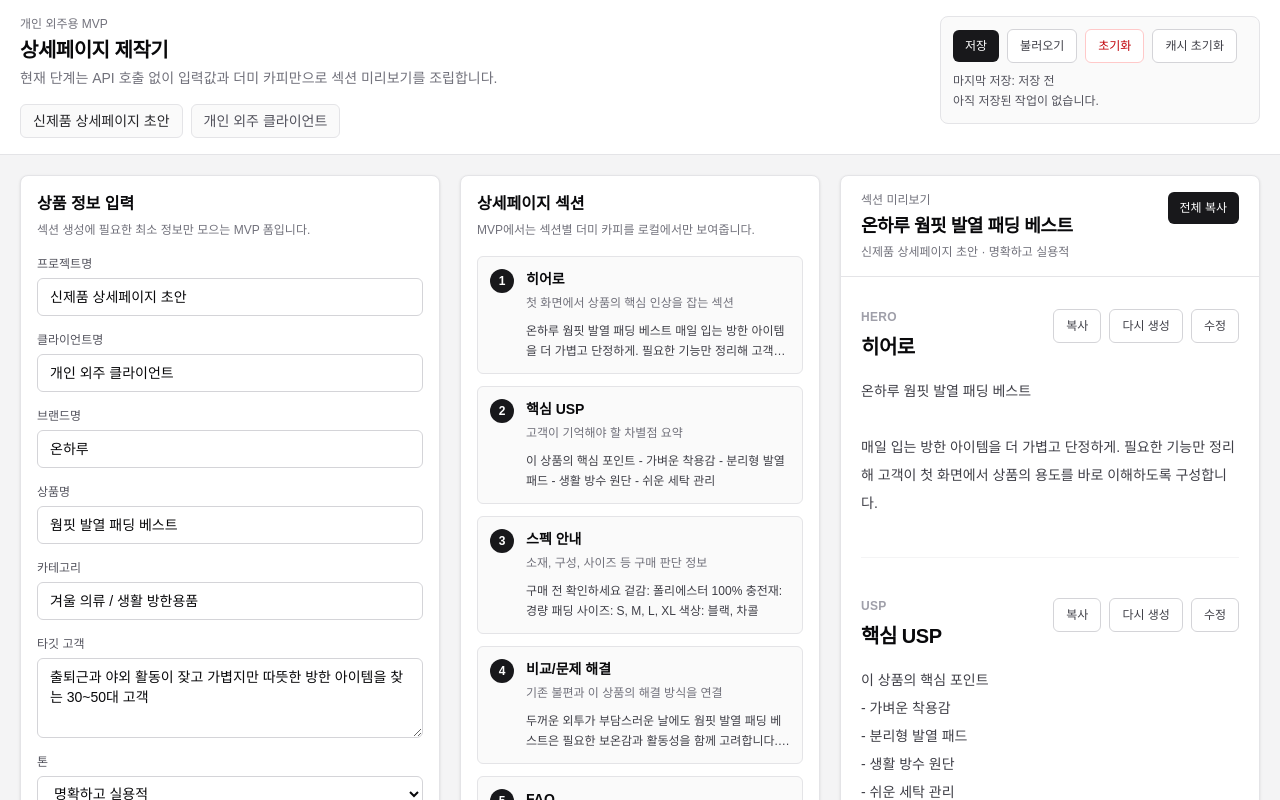
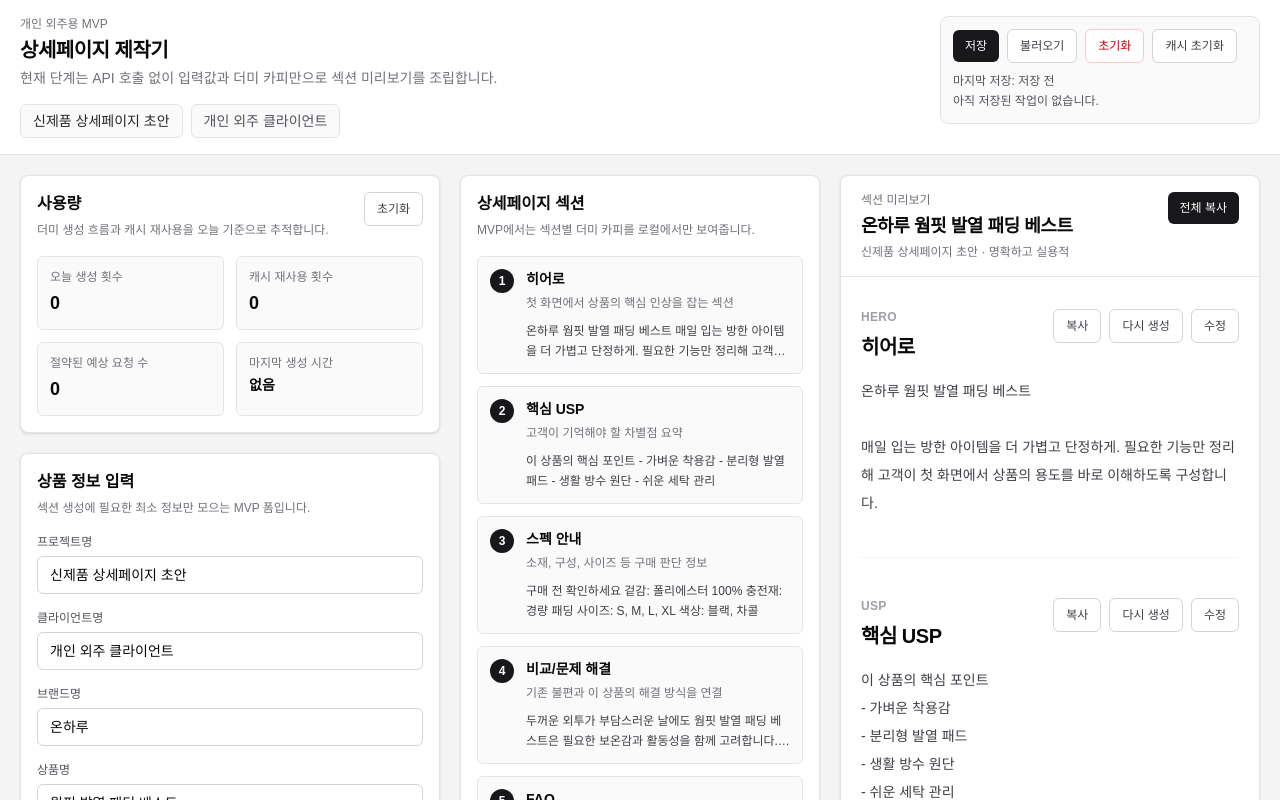
Before and after one commit to one-and1/detail-page-maker, a Next.js app: page / in a window 1280 px wide. Shown: the top 800 px of the page. Built offline with nearby package versions, Linux system fonts and the light colour scheme.

Commit message:
사용량 추적 UI추가

```diff
--- a/src/components/detail-workspace.tsx
+++ b/src/components/detail-workspace.tsx
@@ -17,10 +17,25 @@ import {
   loadProjectDraft,
   saveProjectDraft,
 } from "@/src/lib/project-storage";
+import {
+  clearUsageStats,
+  loadUsageStats,
+  recordCacheHit,
+  recordCacheMiss,
+  type UsageStats,
+} from "@/src/lib/usage-tracker";
 import type { DetailSection, ProductInfo } from "@/src/types";
 
 const FALLBACK_PROJECT_NAME = "새 프로젝트";
 const FALLBACK_CLIENT_NAME = "클라이언트 미지정";
+
+const initialUsageStats: UsageStats = {
+  totalGenerations: 0,
+  cacheHits: 0,
+  cacheMisses: 0,
+  estimatedSavedRequests: 0,
+  lastGeneratedAt: null,
+};
 
 const initialProduct: ProductInfo = {
   projectName: "신제품 상세페이지 초안",
@@ -45,11 +60,13 @@ export function DetailWorkspace() {
   const [storageMessage, setStorageMessage] = useState(
     "저장된 작업을 확인하는 중입니다.",
   );
+  const [usageStats, setUsageStats] = useState<UsageStats>(initialUsageStats);
   const dummyGenerationIndexRef = useRef(0);
 
   useEffect(() => {
     const timeoutId = window.setTimeout(() => {
       const draft = loadProjectDraft();
+      setUsageStats(loadUsageStats());
 
       if (draft) {
         setProduct(draft.product);
@@ -98,6 +115,7 @@ export function DetailWorkspace() {
     const cachedCopy = getCachedSectionCopy(cacheKey);
 
     if (cachedCopy) {
+      setUsageStats(recordCacheHit());
       setSections((currentSections) =>
         currentSections.map((section) =>
           section.id === sectionId
@@ -129,11 +147,25 @@ export function DetailWorkspace() {
         section.id === sectionId ? { ...section, copy: generatedCopy } : section,
       ),
     );
+    setUsageStats(recordCacheMiss(generatedAt));
     setStorageMessage(
       saved
         ? "새 더미 생성"
         : "새 더미 생성 (캐시 저장 실패)",
     );
+  };
+
+  const handleClearUsage = () => {
+    const confirmed = window.confirm(
+      "오늘의 생성 사용량 기록을 초기화할까요? 이 작업은 되돌릴 수 없습니다.",
+    );
+
+    if (!confirmed) {
+      return;
+    }
+
+    setUsageStats(clearUsageStats());
+    setStorageMessage("사용량 기록을 초기화했습니다.");
   };
 
   const handleSave = () => {
@@ -195,6 +227,11 @@ export function DetailWorkspace() {
     : "저장 전";
   const currentProjectName = product.projectName.trim() || FALLBACK_PROJECT_NAME;
   const currentClientName = product.clientName.trim() || FALLBACK_CLIENT_NAME;
+  const formattedLastGeneratedAt = usageStats.lastGeneratedAt
+    ? new Intl.DateTimeFormat("ko-KR", {
+        timeStyle: "short",
+      }).format(new Date(usageStats.lastGeneratedAt))
+    : "없음";
 
   return (
     <main className="min-h-screen bg-zinc-100 text-zinc-950">
@@ -259,7 +296,50 @@ export function DetailWorkspace() {
       </header>
 
       <div className="mx-auto grid max-w-7xl gap-5 px-5 py-5 lg:grid-cols-[420px_minmax(0,1fr)]">
-        <aside className="min-w-0">
+        <aside className="grid min-w-0 content-start gap-5">
+          <section className="rounded-lg border border-zinc-200 bg-white p-4 shadow-sm">
+            <div className="mb-4 flex items-start justify-between gap-3">
+              <div>
+                <h2 className="text-base font-semibold">사용량</h2>
+                <p className="mt-1 text-xs leading-5 text-zinc-500">
+                  더미 생성 흐름과 캐시 재사용을 오늘 기준으로 추적합니다.
+                </p>
+              </div>
+              <button
+                type="button"
+                className="shrink-0 rounded-md border border-zinc-300 bg-white px-3 py-2 text-xs font-medium text-zinc-700 transition hover:border-zinc-400 hover:bg-zinc-100"
+                onClick={handleClearUsage}
+              >
+                초기화
+              </button>
+            </div>
+            <dl className="grid grid-cols-2 gap-3">
+              <div className="rounded-md border border-zinc-200 bg-zinc-50 p-3">
+                <dt className="text-xs text-zinc-500">오늘 생성 횟수</dt>
+                <dd className="mt-1 text-lg font-semibold text-zinc-950">
+                  {usageStats.totalGenerations}
+                </dd>
+              </div>
+              <div className="rounded-md border border-zinc-200 bg-zinc-50 p-3">
+                <dt className="text-xs text-zinc-500">캐시 재사용 횟수</dt>
+                <dd className="mt-1 text-lg font-semibold text-zinc-950">
+                  {usageStats.cacheHits}
+                </dd>
+              </div>
+              <div className="rounded-md border border-zinc-200 bg-zinc-50 p-3">
+                <dt className="text-xs text-zinc-500">절약된 예상 요청 수</dt>
+                <dd className="mt-1 text-lg font-semibold text-zinc-950">
+                  {usageStats.estimatedSavedRequests}
+                </dd>
+              </div>
+              <div className="rounded-md border border-zinc-200 bg-zinc-50 p-3">
+                <dt className="text-xs text-zinc-500">마지막 생성 시간</dt>
+                <dd className="mt-1 text-sm font-semibold text-zinc-950">
+                  {formattedLastGeneratedAt}
+                </dd>
+              </div>
+            </dl>
+          </section>
           <ProductInputForm value={product} onChange={handleProductChange} />
         </aside>
 
--- /dev/null
+++ b/src/lib/usage-tracker.ts
@@ -0,0 +1,168 @@
+const USAGE_STORAGE_KEY = "detail-page-maker:usage";
+const USAGE_SCHEMA_VERSION = 1;
+
+export type UsageStats = {
+  totalGenerations: number;
+  cacheHits: number;
+  cacheMisses: number;
+  estimatedSavedRequests: number;
+  lastGeneratedAt: string | null;
+};
+
+type UsageStore = UsageStats & {
+  schemaVersion: number;
+  usageDate: string;
+};
+
+function canUseLocalStorage() {
+  return typeof window !== "undefined" && typeof window.localStorage !== "undefined";
+}
+
+function getTodayKey(date = new Date()) {
+  const year = date.getFullYear();
+  const month = `${date.getMonth() + 1}`.padStart(2, "0");
+  const day = `${date.getDate()}`.padStart(2, "0");
+
+  return `${year}-${month}-${day}`;
+}
+
+function getEmptyStats(): UsageStats {
+  return {
+    totalGenerations: 0,
+    cacheHits: 0,
+    cacheMisses: 0,
+    estimatedSavedRequests: 0,
+    lastGeneratedAt: null,
+  };
+}
+
+function getEmptyStore(): UsageStore {
+  return {
+    ...getEmptyStats(),
+    schemaVersion: USAGE_SCHEMA_VERSION,
+    usageDate: getTodayKey(),
+  };
+}
+
+function normalizeCount(value: unknown) {
+  return typeof value === "number" && Number.isFinite(value) && value > 0
+    ? Math.floor(value)
+    : 0;
+}
+
+function toStats(store: UsageStore): UsageStats {
+  return {
+    totalGenerations: store.totalGenerations,
+    cacheHits: store.cacheHits,
+    cacheMisses: store.cacheMisses,
+    estimatedSavedRequests: store.estimatedSavedRequests,
+    lastGeneratedAt: store.lastGeneratedAt,
+  };
+}
+
+function readUsageStore(): UsageStore {
+  if (!canUseLocalStorage()) {
+    return getEmptyStore();
+  }
+
+  let storedValue: string | null;
+
+  try {
+    storedValue = window.localStorage.getItem(USAGE_STORAGE_KEY);
+  } catch {
+    return getEmptyStore();
+  }
+
+  if (!storedValue) {
+    return getEmptyStore();
+  }
+
+  try {
+    const parsedValue = JSON.parse(storedValue) as Partial<UsageStore>;
+
+    if (
+      parsedValue.schemaVersion !== USAGE_SCHEMA_VERSION ||
+      parsedValue.usageDate !== getTodayKey()
+    ) {
+      return getEmptyStore();
+    }
+
+    const cacheHits = normalizeCount(parsedValue.cacheHits);
+    const cacheMisses = normalizeCount(parsedValue.cacheMisses);
+
+    return {
+      schemaVersion: USAGE_SCHEMA_VERSION,
+      usageDate: parsedValue.usageDate,
+      totalGenerations: normalizeCount(parsedValue.totalGenerations),
+      cacheHits,
+      cacheMisses,
+      estimatedSavedRequests: cacheHits,
+      lastGeneratedAt:
+        typeof parsedValue.lastGeneratedAt === "string"
+          ? parsedValue.lastGeneratedAt
+          : null,
+    };
+  } catch {
+    return getEmptyStore();
+  }
+}
+
+function writeUsageStore(store: UsageStore) {
+  if (!canUseLocalStorage()) {
+    return false;
+  }
+
+  try {
+    window.localStorage.setItem(USAGE_STORAGE_KEY, JSON.stringify(store));
+    return true;
+  } catch {
+    return false;
+  }
+}
+
+export function loadUsageStats(): UsageStats {
+  return toStats(readUsageStore());
+}
+
+export function recordCacheHit(generatedAt = new Date().toISOString()) {
+  const store = readUsageStore();
+  const nextStore: UsageStore = {
+    ...store,
+    totalGenerations: store.totalGenerations + 1,
+    cacheHits: store.cacheHits + 1,
+    estimatedSavedRequests: store.cacheHits + 1,
+    lastGeneratedAt: generatedAt,
+  };
+
+  writeUsageStore(nextStore);
+
+  return toStats(nextStore);
+}
+
+export function recordCacheMiss(generatedAt = new Date().toISOString()) {
+  const store = readUsageStore();
+  const nextStore: UsageStore = {
+    ...store,
+    totalGenerations: store.totalGenerations + 1,
+    cacheMisses: store.cacheMisses + 1,
+    lastGeneratedAt: generatedAt,
+  };
+
+  writeUsageStore(nextStore);
+
+  return toStats(nextStore);
+}
+
+export function clearUsageStats() {
+  if (!canUseLocalStorage()) {
+    return getEmptyStats();
+  }
+
+  try {
+    window.localStorage.removeItem(USAGE_STORAGE_KEY);
+  } catch {
+    return loadUsageStats();
+  }
+
+  return getEmptyStats();
+}
```
